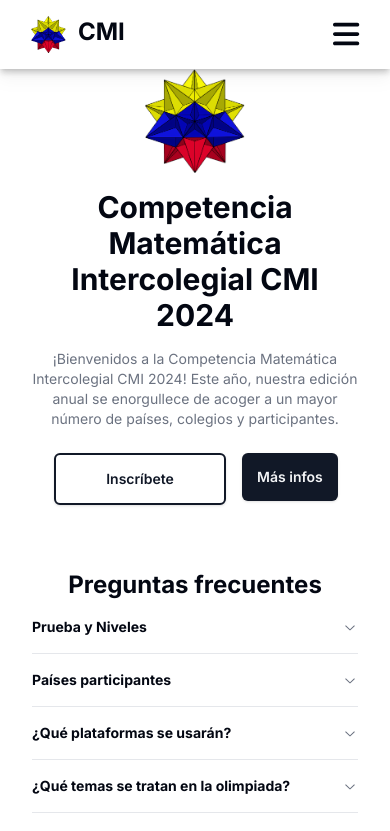
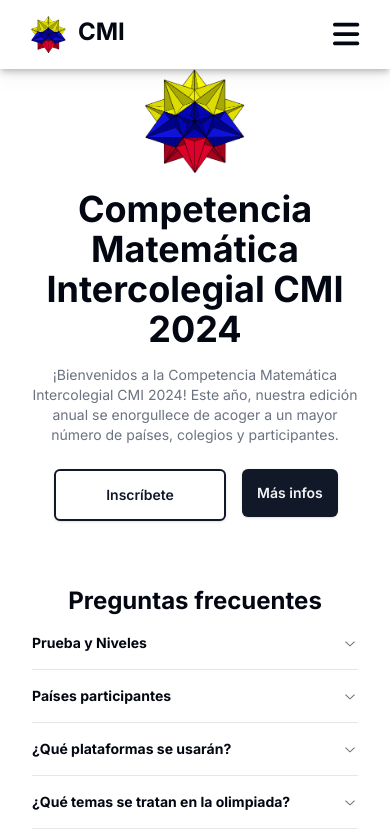
Before and after one commit to LeonardoZambranoL/cmi-ema-frontend, a Next.js app: page / in a window 390 px wide. Shown: the top 831 px of the page. Built offline with nearby package versions, Linux system fonts and the light colour scheme.

Commit message:
better ratios

```diff
--- a/src/components/Headers/BigHeader.tsx
+++ b/src/components/Headers/BigHeader.tsx
@@ -6,6 +6,6 @@
 
 export default function BigHeader({ children }: Props) {
   return (
-    <h1 className="font-bold text-3xl md:text-5xl lg:text-7xl">{children}</h1>
+    <h1 className="font-bold text-4xl md:text-5xl lg:text-7xl">{children}</h1>
   );
 }
```
